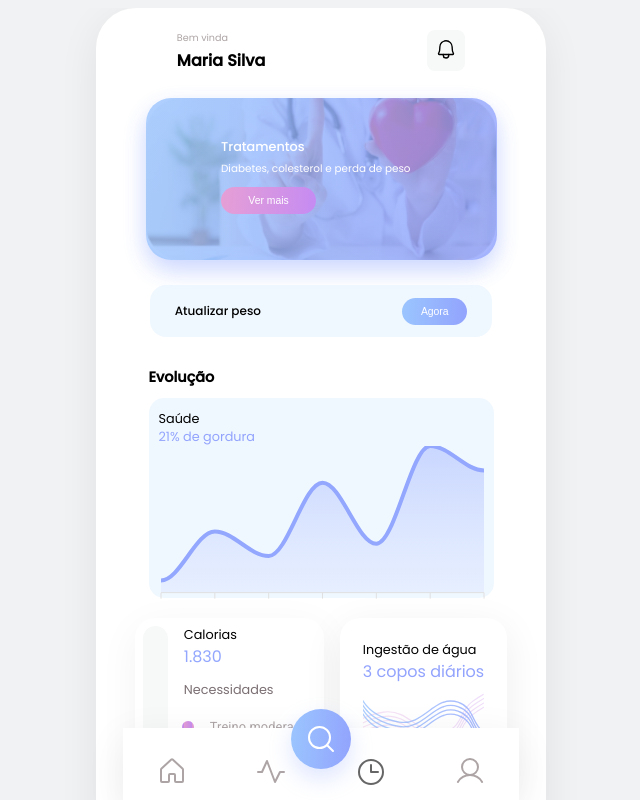
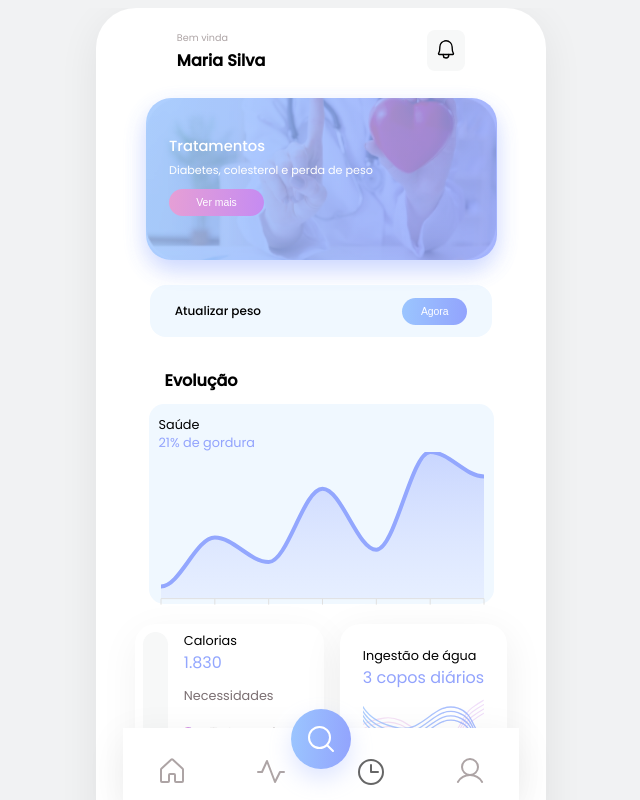
Before and after one commit to clarxyg/carbyapp, a React (Vite) app: page / in a window 1280 px wide. Shown: the top 800 px of the page, without its empty margins (319-959 px from the left). Built offline with nearby package versions, Linux system fonts and the light colour scheme.

Commit message:
fix/position card

```diff
--- a/src/components/Charts/LineChart.jsx
+++ b/src/components/Charts/LineChart.jsx
@@ -26,7 +26,8 @@ const Container = styled.div`
     flex-direction: column;
 
     h1 {
-      font-size: 0.9rem;
+      font-size: 1rem;
+      margin-left: 1rem;
     }
 
 
--- a/src/screens/Dashboard/styles.js
+++ b/src/screens/Dashboard/styles.js
@@ -54,7 +54,7 @@ export const Container = styled.div`
       position: absolute;
       display: flex;
       flex-direction: column;
-      width: 200px;
+      margin-right: 100px;
       opacity: 100%;
       filter: brightness(1.0);
       z-index: 999999;
@@ -63,12 +63,12 @@ export const Container = styled.div`
       p {
       color: #fff;
       font-weight: 500;
-      font-size: 0.8rem;
+      font-size: 0.92rem;
       margin-bottom: 5px;
     }
     span {
       color: #fff;
-      font-size: 0.65rem;
+      font-size: 0.7rem;
     }
 
     button {
```
